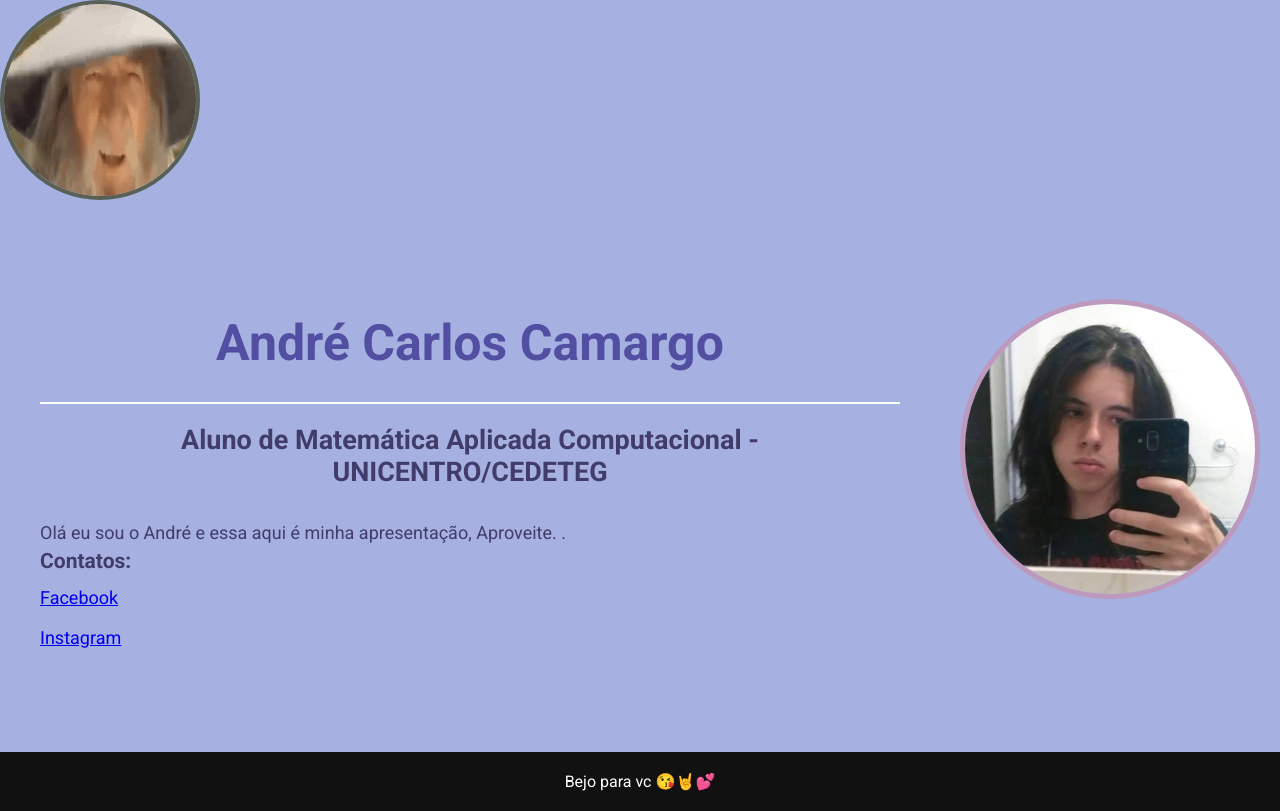
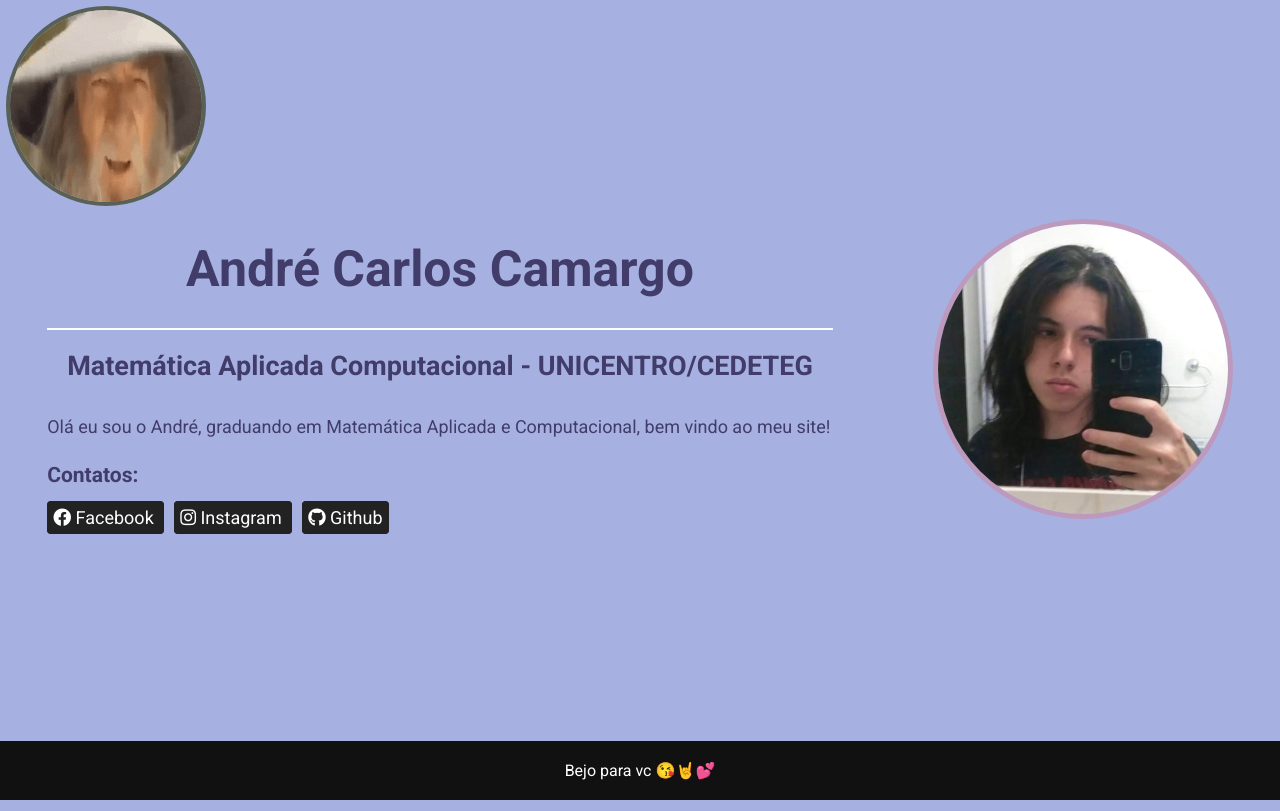
Before and after one commit to Hidrus/Hidrus.github.io, a plain HTML site: page index.html in a window 1280 px wide. Drawn offline with Linux system fonts and the light colour scheme.

Commit message:
Arrumando algunas coisas no site

```diff
--- a/index.html
+++ b/index.html
@@ -5,44 +5,46 @@
     <meta http-equiv="Content-Type" content="text/html;charset=UTF-8">
     <link rel="stylesheet" href="style.css">
     <link href="https://fonts.googleapis.com/css?family=Roboto:400,700&display=swap" rel="stylesheet">
-    <title>Hidrus site</title>
+
+    <!-- font awesome -->
+    <link rel="stylesheet" href="https://cdnjs.cloudflare.com/ajax/libs/font-awesome/5.14.0/js/all.js">
+    <link rel="stylesheet" href="https://cdnjs.cloudflare.com/ajax/libs/font-awesome/5.14.0/css/all.css">
+
+    <title>André site</title>
 </head>
 
 <body>
-    <div>
-        <nav id="menu">
-
-        </nav>
-    </div>
     <div class="imagem">
-        <img class="gandalfo" src="foto.gif" alt="bao">
+        <img class="gandalfo" src="public/foto.gif" alt="bao">
     </div>
 
     <div class="content">
         <div class="description">
-            <h1></h1>
-
-            <h2 class="carpa"></h2>
-
             <div class="nome">
                 <strong>André Carlos Camargo </strong>
             </div>
 
-            <h2>Aluno de Matemática Aplicada Computacional - UNICENTRO/CEDETEG</h2>
-            <p>Olá eu sou o André e essa aqui é minha apresentação, Aproveite. .</p>
+            <h2>Matemática Aplicada Computacional - UNICENTRO/CEDETEG</h2>
+            <p>Olá eu sou o André, graduando em Matemática Aplicada e Computacional, bem vindo ao meu site!</p>
             <h3>Contatos:</h3>
-            <p> <a href="https://www.facebook.com/kjjkandrekk/">Facebook</a></p>
-            <p> <a href="https://www.instagram.com/andreer.e/?hl=pt-br"> Instagram</a></p>
+
+            <a target="_blank" href="https://www.facebook.com/kjjkandrekk/">
+                <i class="fab fa-facebook"></i> Facebook
+            </a>
+            <a target="_blank" href="https://www.instagram.com/andreer.e/?hl=pt-br">
+                <i class="fab fa-instagram"></i> Instagram
+            </a>
+            <a target="_blank" href="https://www.github.com/Hidrus">
+                <i class="fab fa-github"></i> Github
+            </a>
 
         </div>
-        <img class="eu" src="fota.jpg" alt="">
+        <img class="eu" src="public/fota.jpg" alt="">
     </div>
 
-    <div class="Saia-gostosa" style="opacity: 0;">
-    <footer style="opacity: 0;">
+    <footer class="easter egg" style="opacity: 0;">
         Beijo pra Daia @finnkell
     </footer>
-    </div>
 
     <footer>
         Bejo para vc 😘🤘💕
--- a/style.css
+++ b/style.css
@@ -10,70 +10,24 @@ body {
     display: flex;
     flex-direction: column;
     color: #413c69;
-
-}
-
-#menu ul {
-    padding:0px;
-    margin:0px;
-    background-color:#c3bef0;
-    list-style:none;
-    position: absolte;
-    padding-right: ;
-}
-
-#menu ul li {
-     display: inline;
-     padding: 3px 15px;
-     display: inline-block;
-     text-decoration: none;
-}
-
-#menu ul li a:hover {
-    background-color:#cadefc;
-    color: #6D6D6D;
-}
-
-.carpa {
-    color:#552244 ;
-    padding-top: 0;
-    padding-bottom: 0;
+    height: 100vh;
 }
 
 .gandalfo {
-    position: left;
-    margin:  auto;
+    z-index: 1;
+    margin-left: 6px;
+    margin-top: 6px;
     width: 200px;
     height: 200px;
     border-radius: 50%;
     transition: all 100ms;
     border: #596157 solid 4px;
     border-radius: 50%;
-    animation-duration: 2s;
-    animation-iteration-count: infinite;
-}
-
-.description {
-    display: flex;
-    flex-direction: column;
-    padding: 40px;
-    flex: 1;
-    text-align: justify;
 }
 
 .description strong {
     margin: 10px;
     font-size: 50px;
-    animation-name: colorchange;
-    animation-duration: 2s;
-    animation-iteration-count: infinite;
-}
-
-@keyframes colorchange {
-    0% {color: #413c69}
-    50% {color: #524fa3}
-    100% {color: #413c69}
-
 }
 
 .description p {
@@ -81,22 +35,32 @@ body {
     line-height: 30px;
 }
 
-.description h1, .description strong, .description .carpa, .description h2 {
+.description h3 {
+    margin: 20px 0;
+}
+
+.description a {
+    text-decoration: none;
+    padding: 5px;
+    margin: 10px 10px 0 0;
+    border: #222 solid 1px;
+    border-radius: 4px;
+    color: #FFF;
+    background-color: #222;
+}
+
+.description a:hover {
+    background-color: #413c69;
+    box-shadow: #111 3px 3px 4px;
+}
+
+.description strong, .description h2 {
     text-align: center;
     padding: 20px;
 }
 
-.description h1 {
-    padding-bottom: 0;
-    z-index: 1;
-}
-
-.description strong {
-    padding-top: 0;
-}
-
 .eu {
-    margin: 0 20px;
+    margin-left: 100px;
     width: 300px;
     height: 300px;
     border-radius: 50%;
@@ -106,12 +70,15 @@ body {
 .content {
     display: flex;
     flex-direction: row;
-    flex: 1;
-    height: 92vh;
     font-size: 18px;
     justify-content: center;
     align-items: center;
-    margin-bottom: 0;
+}
+
+.nome {
+    justify-content: center;
+    display: flex;
+    border-bottom: #FFF solid 2px;
 }
 
 footer {
@@ -122,9 +89,3 @@ footer {
     margin-bottom: 0;
     text-align: center;
 }
-
-.nome {
-    justify-content: center;
-    display: flex;
-    border-bottom: #FFF solid 2px;
-}
```
Also changed, not shown: contato.html (deleted, +0 -19 lines), sobre.html (deleted, +0 -26 lines), trabalhos.html (deleted, +0 -20 lines), public/fota.jpg (renamed from fota.jpg), public/foto.gif (renamed from foto.gif), public/orion.jpg (renamed from orion.jpg).
